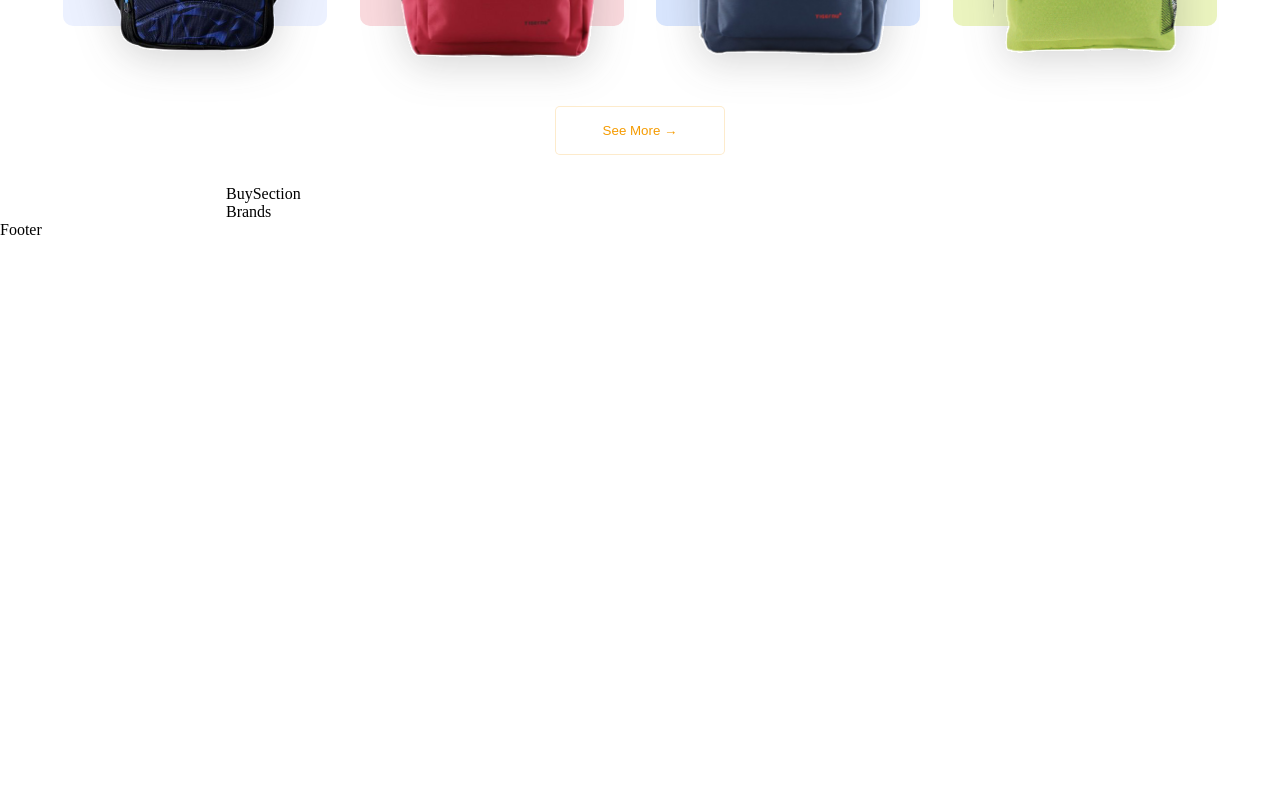
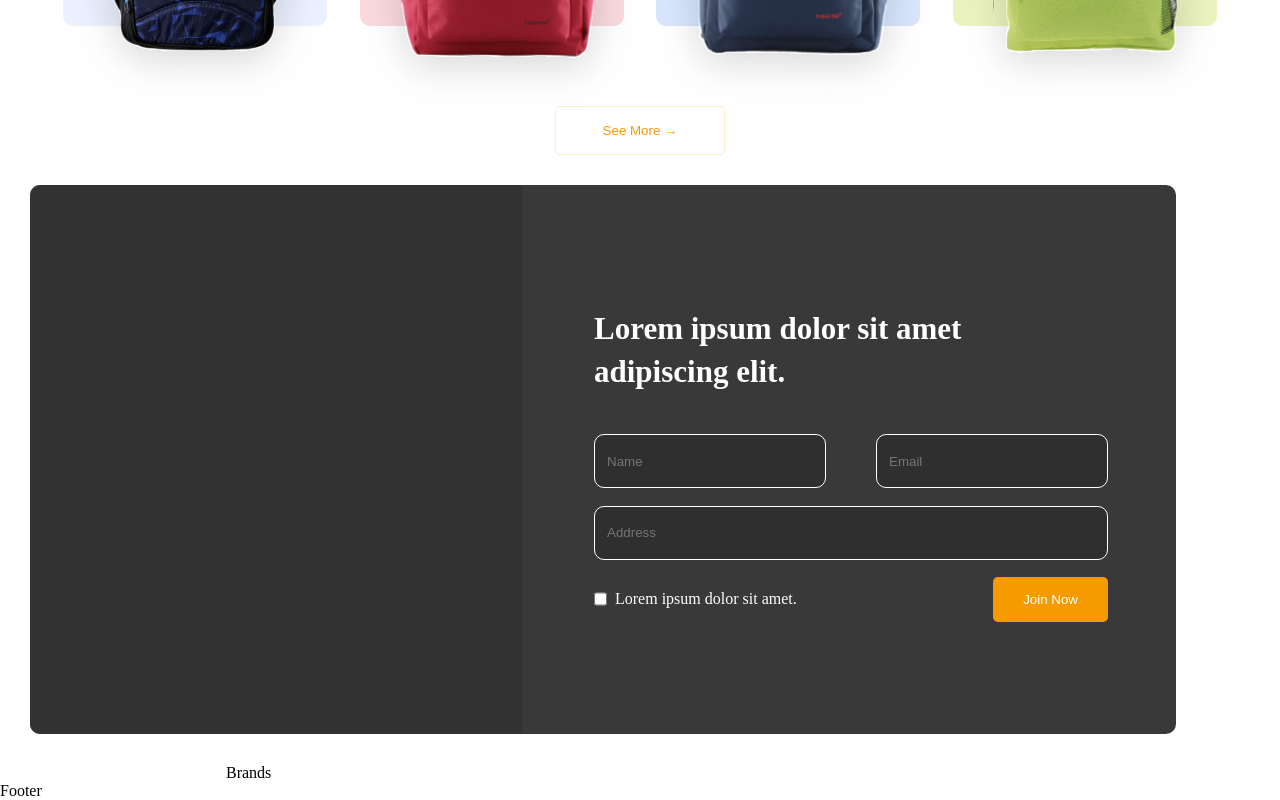
Before and after one commit to mubinaxmdva/exam, a React (Vite) app: page / in a window 1280 px wide. Shown: the part 2854-3654 px from the top of the page. Before the commit the page ends 3093 px from the top, so only its background shows below. Built offline with nearby package versions, Linux system fonts and the light colour scheme.

Commit message:
buySection-50min

```diff
--- a/src/components/BuySection.jsx
+++ b/src/components/BuySection.jsx
@@ -1,6 +1,20 @@
+import background3 from "../assets/background3.png"
+import Button from "./button"
+
 function BuySection() {
+
   return (
-    <section>BuySection</section>
+    <section className='buy-section'>
+      <img src={background3} alt="" />
+      <div className="buyS-con">
+        <h2 className="whiteh2">Lorem ipsum dolor sit amet <br /> adipiscing elit.</h2>
+        <input className="name" type="text" placeholder="Name" />
+        <input className="name" placeholder="Email" type="email" />
+        <input className="address" placeholder="Address" type="text" />
+        <div className="checkcon" > <input className="check" type="checkbox"/> <p>Lorem ipsum dolor sit amet.</p></div>
+        <Button>Join Now</Button>
+      </div>
+    </section>
   )
 }
 
--- a/src/index.css
+++ b/src/index.css
@@ -146,7 +146,6 @@ margin-top: 68px;
 h2{
   margin-top: 10px;
   margin-bottom: 24px;
-  width: 444px;
 font-size: 31px;
 line-height: 140%;
 }
@@ -187,3 +186,50 @@ border-radius: 10px;
   margin-top: 80px;
   width: 170px;height: 49px;
 }
+.buy-section{
+  background-color: rgba(47, 47, 47, 0.95);
+  width: 1146px;
+height: 549px;
+margin: 30px;
+border-radius: 10px;
+display: flex;
+justify-content: space-between;
+}
+.whiteh2{
+  color: white;
+  margin-right: 30px;
+}
+.name{
+  width: 232px;
+height: 54px;
+border: 1px solid white;
+border-radius: 10px;
+background-color:  rgba(47, 47, 47, 0.95);
+padding-left: 12px;
+}
+.address{
+  width: 514px;
+height: 54px;
+border: 1px solid white;
+border-radius: 10px;
+background-color:  rgba(47, 47, 47, 0.95);
+padding-left: 12px;
+display: block;
+}
+.check{
+display: inline-block;
+}
+.buyS-con{
+  display: flex;
+  justify-content: space-between;
+  align-items: center;
+  flex-wrap: wrap;
+  width: 514px;
+height: 342px;
+border-width: 1px;
+margin-right: 68px;
+}
+.checkcon{
+  display: flex;
+  gap: 8px;
+}
```
Also changed, not shown: src/assets/background3.png (added).
